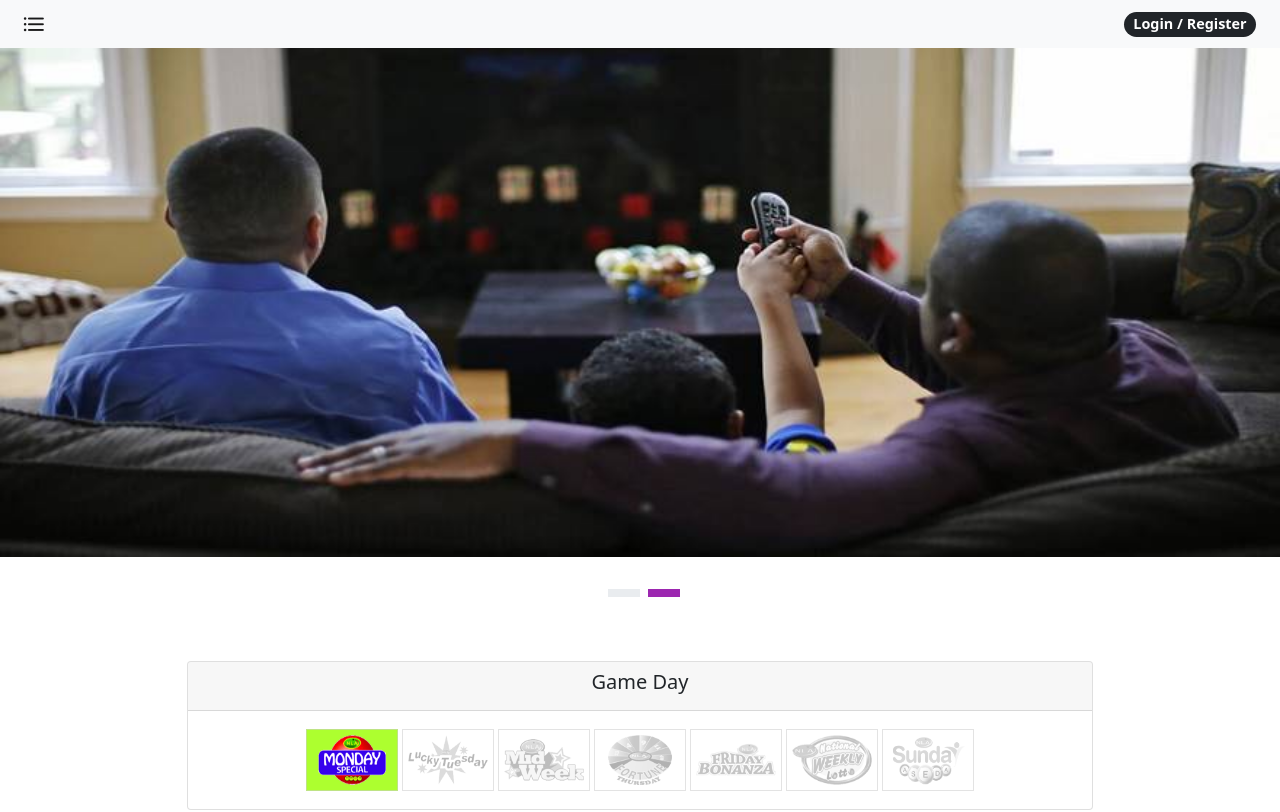
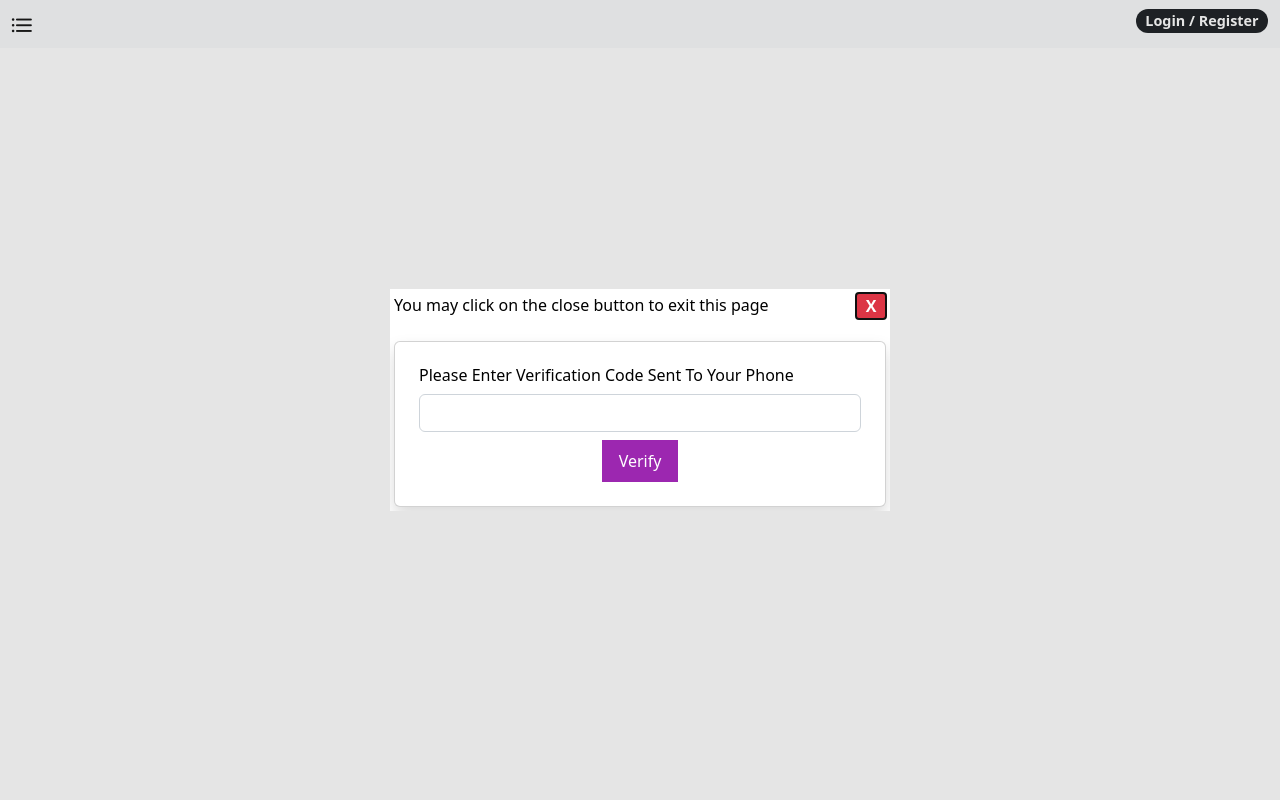
Before and after one commit to appiahc86/client-side-lottery, a Vue app: page /users/verify in a window 1280 px wide. Before the commit this address led to /. Shown: the top 812 px of the page. Built offline with nearby package versions, Linux system fonts and the light colour scheme.

Commit message:
adding verification page

```diff
--- a/package.json
+++ b/package.json
@@ -10,12 +10,15 @@
   },
   "dependencies": {
     "axios": "^1.2.1",
+    "pinia": "^2.0.28",
+    "pinia-plugin-persistedstate": "^3.0.1",
     "primeicons": "^6.0.1",
     "primevue": "^3.21.0",
     "socket.io-client": "^4.5.4",
     "validatorjs": "^3.22.1",
     "vue": "^3.2.45",
-    "vue-router": "^4.1.6"
+    "vue-router": "^4.1.6",
+    "zipson": "^0.2.12"
   },
   "devDependencies": {
     "@vitejs/plugin-vue": "^4.0.0",
--- a/src/App.vue
+++ b/src/App.vue
@@ -4,20 +4,17 @@ import { ref } from "vue";
 import Toast from "primevue/toast";
 import Sidebar from "primevue/sidebar";
 import Avatar from 'primevue/avatar';
-
-
+import { useHomeStore } from "./store/home.js";
 import { useToast } from "primevue/usetoast";
 
 window.toast = useToast();
+const store = useHomeStore();
 
 const visibleLeft = ref(false); // this will toggle the sidebar
 
 // const socket = io('http://localhost:3000');
 
 
-
-
-import  "../public/css/bootstrap.min.css"
 </script>
 
 <template>
@@ -32,6 +29,7 @@ import  "../public/css/bootstrap.min.css"
                      class="badge bg-dark rounded-pill text-white text-decoration-none register-btn">
           Login / Register
         </router-link>
+        <h5>{{ store.count }}</h5>
 <!--        <Avatar icon="pi pi-user" class="mr-2" style="background-color:#2196F3; color: #ffffff" shape="circle" />-->
       </div>
     </div>
--- a/src/axios.js
+++ b/src/axios.js
@@ -2,8 +2,8 @@
 import axios from "axios";
 
 // axios.defaults.baseURL = "http://localhost:3000";
-// axios.defaults.baseURL = "http://192.168.1.101:3000";
-axios.defaults.baseURL = "https://test.christrevivalch.org";
+axios.defaults.baseURL = "http://192.168.1.101:3000";
+// axios.defaults.baseURL = "https://test.christrevivalch.org";
 // axios.defaults.headers.common['Authorization'] = "Bearer " +  token;
 axios.defaults.headers.post['Content-Type'] = 'application/json; charset=utf-8';
 axios.defaults.headers.patch['Content-Type'] = 'application/json; charset=utf-8';
--- a/src/main.js
+++ b/src/main.js
@@ -1,9 +1,14 @@
 import { createApp } from 'vue';
+import { createPinia } from 'pinia';
+import piniaPluginPersistedstate from 'pinia-plugin-persistedstate';
 import './style.css';
 import router from "./router/index.js";
 import App from './App.vue';
 import PrimeVue from 'primevue/config';
 import ToastService from 'primevue/toastservice';
+
+const pinia = createPinia();
+pinia.use(piniaPluginPersistedstate);
 
 
 // import 'primevue/resources/themes/rhea/theme.css';
@@ -12,6 +17,7 @@ import 'primevue/resources/primevue.min.css';
 import 'primeicons/primeicons.css';
 
 const app = createApp(App);
+app.use(pinia);
 app.use(PrimeVue);
 app.use(ToastService);
 app.use(router);
--- a/src/router/users/index.js
+++ b/src/router/users/index.js
@@ -1,10 +1,16 @@
 import RegisterLogin from "../../views/users/RegisterLogin.vue";
+import VerifyUser from "../../views/users/VerifyUser.vue";
 const userRoutes = [
     {
         path: '/users/register-login',
         name: 'register-login',
         component: RegisterLogin
     },
+    {
+        path: '/users/verify',
+        name: 'verify',
+        component: VerifyUser
+    },
 ]
 
 
--- /dev/null
+++ b/src/store/home.js
@@ -0,0 +1,37 @@
+import { defineStore } from 'pinia'
+import {computed, reactive, ref} from "vue";
+import { parse, stringify,  } from 'zipson';
+
+// You can name the return value of `defineStore()` anything you want,
+// but it's best to use the name of the store and surround it with `use`
+// and `Store` (e.g. `useUserStore`, `useCartStore`, `useProductStore`)
+// the first argument is a unique id of the store across your application
+export const useHomeStore = defineStore('homeStore', () => {
+    const registrationPhoneNumber = ref(null);
+    const pass = ref('');
+    const setRegistrationData = (num, password) => {
+        registrationPhoneNumber.value = num;
+        pass.value = password;
+    }
+    const clearRegistrationData = () => {
+        registrationPhoneNumber.value = null;
+        pass.value = '';
+    }
+
+
+    return {
+        registrationPhoneNumber,
+        pass,
+        setRegistrationData,
+        clearRegistrationData }
+},
+    {persist: {
+        key: '_loda',
+            storage: sessionStorage,
+            paths: ['registrationPhoneNumber', 'pass'],
+            serializer: {
+                deserialize: parse,
+                serialize: stringify
+            }
+}}
+    )
--- a/src/views/users/RegisterLogin.vue
+++ b/src/views/users/RegisterLogin.vue
@@ -5,7 +5,9 @@ import TabPanel from "primevue/tabpanel";
 import TabView from "primevue/tabview";
 import {useRouter} from "vue-router";
 import axios from "../../axios.js";
+import { useHomeStore} from "../../store/home.js";
 
+const store = useHomeStore();
 const router = useRouter();
 const showPassword = ref(false);
 const dialog = ref();
@@ -65,8 +67,8 @@ const registerUser = async () => {
     if (!registerData.password.match(regex)) return registerError.value = "Password length cannot be less than 6 and should contain at least one special character";
     if (registerData.password !== registerData.password_confirmation) return registerError.value = "Passwords do not match";
 
-    //clear error message
-    registerError.value = "";
+
+
 
     //Send Data To Server
     const response = await  axios.post(
@@ -75,8 +77,10 @@ const registerUser = async () => {
     )
 
     if (response.status === 201) {
-      alert('success');
+      store.setRegistrationData(registerData.phoneNumber, registerData.password)
+      return router.push({name: 'verify'})
     }
+
 
 
 
@@ -90,6 +94,8 @@ const registerUser = async () => {
   }finally { loadingInProgress.value = false; }
 
 }
+
+
 </script>
 
 <template>
--- /dev/null
+++ b/src/views/users/VerifyUser.vue
@@ -0,0 +1,101 @@
+<script setup>
+import {onMounted, ref} from "vue";
+import Button from 'primevue/button';
+import {useRouter} from "vue-router";
+import axios from "../../axios.js";
+import { useHomeStore} from "../../store/home.js";
+
+const store = useHomeStore();
+
+const router = useRouter();
+const dialog = ref();
+const verifyError = ref('');
+const verificationCode = ref(null);
+
+const loadingInProgress = ref(false);
+
+//TODO on route leave clear verification data from store
+
+//Close form
+const closeForm = () => {
+  dialog.value.close();
+  router.push({name: 'home'})
+}
+
+//on mounted hook show modal
+onMounted(() => {
+  dialog.value.showModal();
+  dialog.value.addEventListener('cancel', (e) => e.preventDefault());
+})
+
+//Validate phone number
+const validateNumber = (e) => {
+  e.target.value = e.target.value.replace(/[^0-9]/g, '');
+  e.target.value = e.target.value.replace(/(\..*)\./g, '$1');
+}
+
+
+
+//..............Register..................
+const verify = async () => {
+
+  try {
+    loadingInProgress.value = true;
+
+
+    //Send Data To Server
+    // const response = await  axios.post(
+    //     '/users/verify/1',
+    //     JSON.stringify({...registerData ,password_confirmation: undefined})
+    // )
+    //
+    // if (response.status === 201) alert('success'); //success
+
+
+
+
+  }catch (e) {
+    if (e.response) return registerError.value = e.response.data;
+    if (e.request && e.request.status === 0) {
+      return verifyError.value = 'Sorry, Connection to Server refused. Please check your internet connection or try again later';
+    }
+    return verifyError.value = 'Sorry, something went wrong. Please try again later';
+
+  }finally { loadingInProgress.value = false; }
+
+}
+</script>
+
+<template>
+  <dialog ref="dialog" id="myDialog" class="border-0 p-1">
+    <button style="float: right; margin-left: 10px; width: 30px;" class="text-white bg-danger border-0 fw-bold"
+            @click="closeForm" title="Close">X</button>
+    You may click on the close button to exit this page
+    <br><br>
+
+      <div class="card shadow p-4">
+        <h6>Please Enter Verification Code Sent To Your Phone</h6>
+        <form action="">
+          <input type="tel" class="form-control shadow-none" maxlength="10" v-model.number="verificationCode"
+                 @input="validateNumber">
+
+          <div class="text-center">
+            <Button label="Verify" type="submit" :loading="loadingInProgress" loadingIcon="spinner-border"
+                    class="p-button  p-button-rounded mt-2"/>
+          </div>
+        </form>
+      </div>
+  </dialog>
+</template>
+
+
+<style scoped>
+@media screen and (min-width: 500px) {
+  #myDialog {
+    width: 500px;
+  }
+  #errorMessage {
+    max-width: 500px;
+  }
+}
+</style>
```
Also changed, not shown: 1 other file (tests, documents, lock files or other folders).
